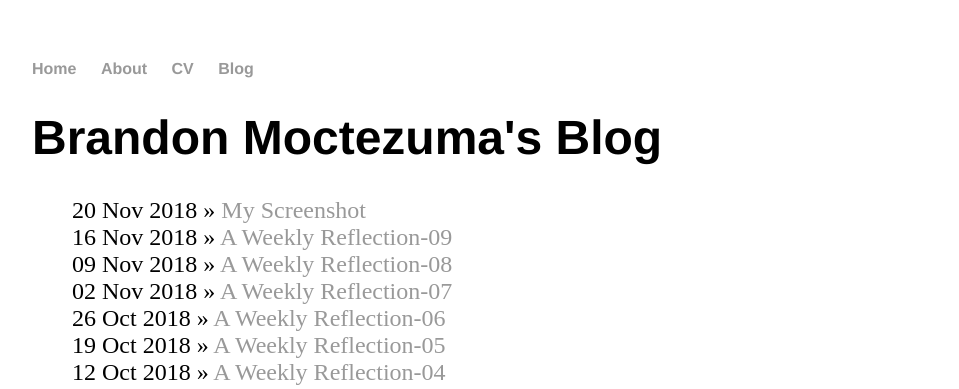
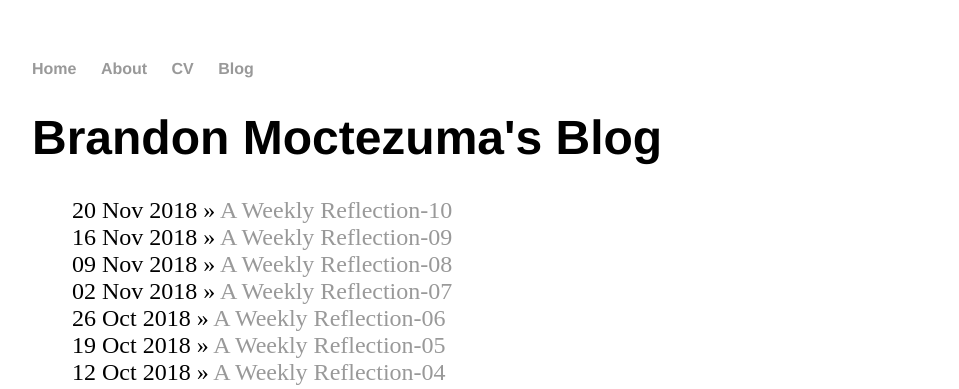
Before and after one commit to brandonm9690/brandonm9690.github.io, a Jekyll site: the page built from blog/index.html, in a window 1280 px wide. Shown: the top 389 px of the page, without its empty margins (160-1119 px from the left). Built offline with Jekyll 4.4.1, drawn with Linux system fonts in a browser that asks for light colours.

Commit message:
Update 2018-11-20-weekly-reflection-10.md

```diff
--- a/_posts/2018-11-20-weekly-reflection-10.md
+++ b/_posts/2018-11-20-weekly-reflection-10.md
@@ -1,6 +1,6 @@
 ---
 layout: posts
-title: "My Screenshot"
+title: A Weekly Reflection-10
 date: 2018-11-20
 ---
 
```
